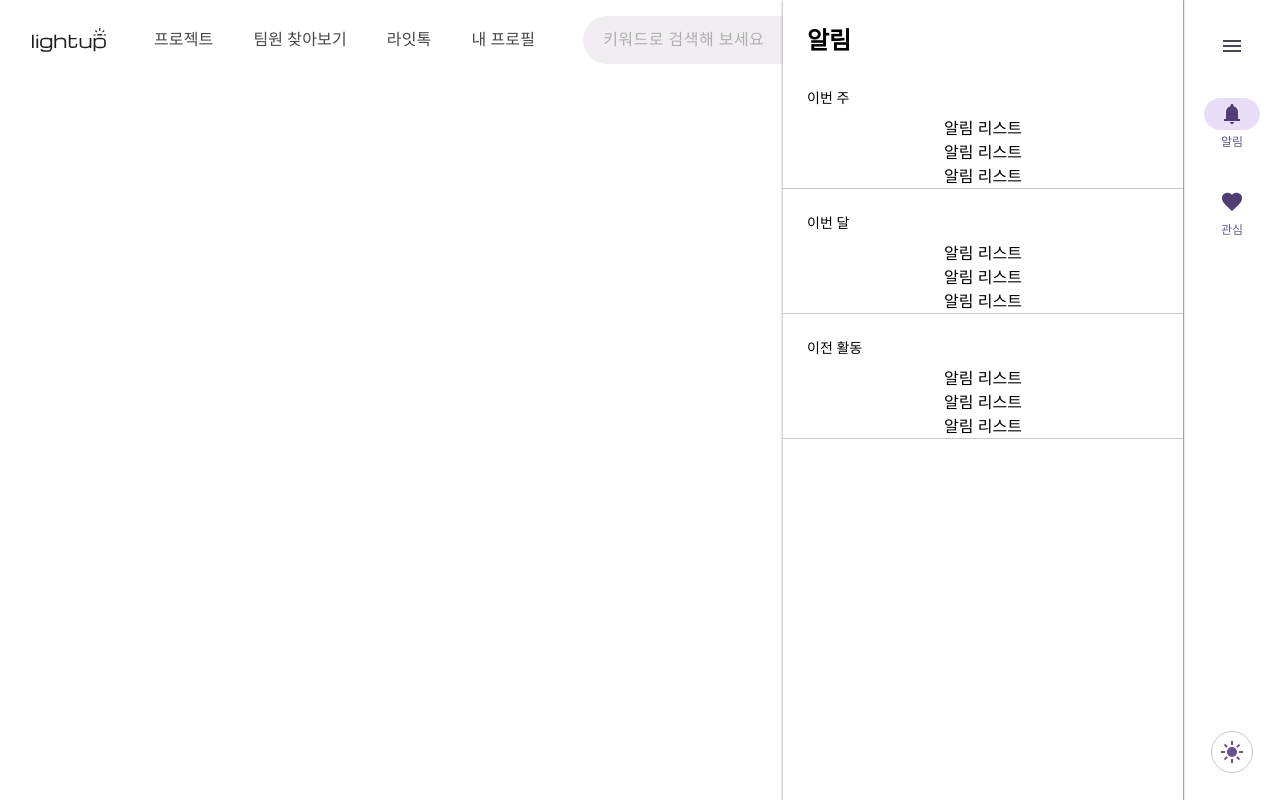
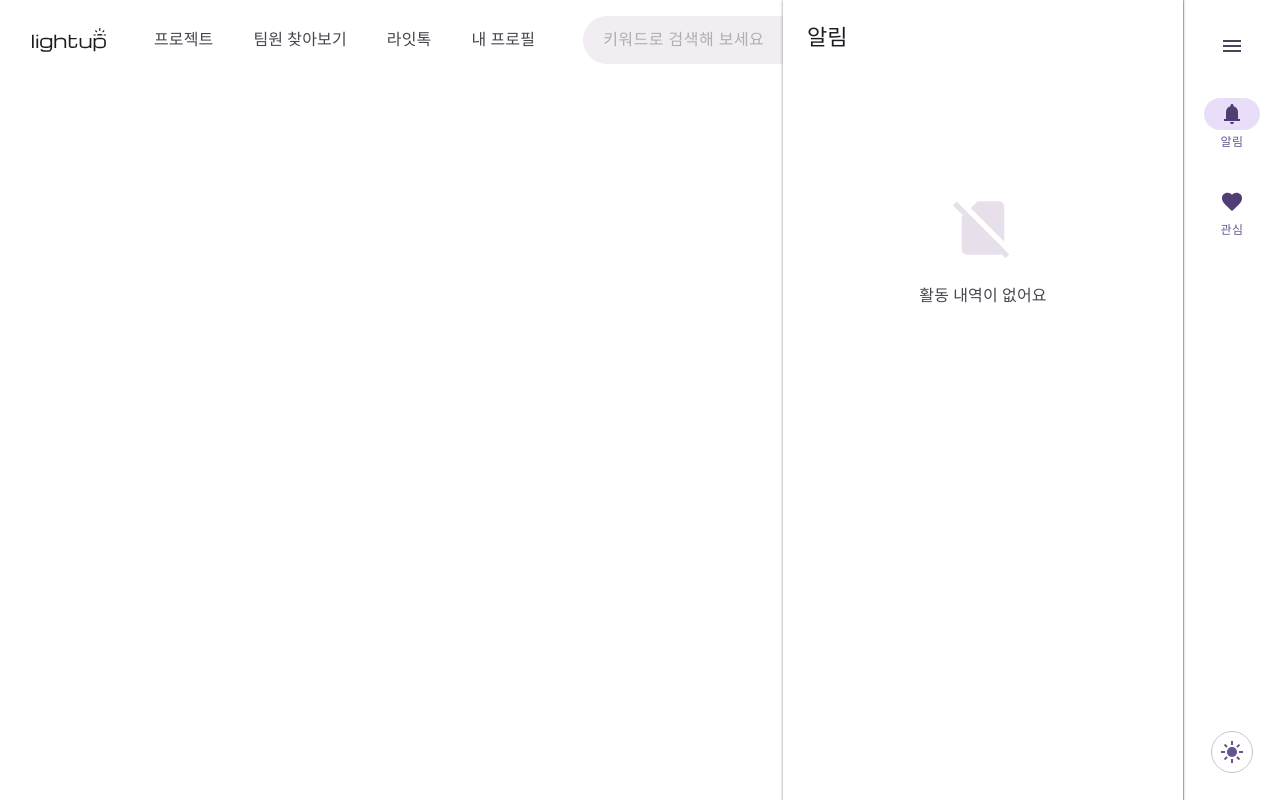
Before and after one commit to 1ronPark/Front-end, a React (Vite) app: page / in a window 1280 px wide. Both pictures are taken after a click on the button "알림". Built offline with nearby package versions, Linux system fonts and the light colour scheme; a web font is replaced by a local one.

Commit message:
SideNavbar.tsx toggle버튼 따로 되어있던거 통합

```diff
--- a/src/App.css
+++ b/src/App.css
@@ -105,7 +105,7 @@
     font-family: "Noto Sans KR";
     font-size: 14px;
     font-style: normal;
-    font-weight: 500;
+    font-weight: 600;
     line-height: 20px; /* 142.857% */
     letter-spacing: 0.1px;
   }
--- a/src/components/common/mainNavbar/SearchInput.tsx
+++ b/src/components/common/mainNavbar/SearchInput.tsx
@@ -1,4 +1,4 @@
-import ic_search from '../../../assets/ic_search.svg';
+import ic_search from "../../../assets/ic_search.svg";
 
 type SearchInputProps = {
   placeholder?: string;
--- a/src/components/common/sideNavbar/FavoriteList.tsx
+++ b/src/components/common/sideNavbar/FavoriteList.tsx
@@ -3,10 +3,11 @@ const FavoriteList = () => {
     <>
       {/* 헤더 */}
       <div className="w-[400px] flex flex-col px-6 pt-6 pb-2 gap-2">
-        <div className="font-semibold text-2xl">관심</div>
+        <div className="title-large text-[#1D1B20]">관심</div>
+        {/* <div className="title-large">관심</div> */}
       </div>
 
-      <div className="w-[400px] flex flex-col px-6 pt-6 pb-2 gap-2 text-sm">
+      <div className="w-[400px] flex flex-col px-6 pt-6 pb-2 gap-2 title-small text-[#49454E]">
         최근 본
       </div>
       <div className="flex flex-col justify-center items-center min-h-[72px] border-b border-[#CBC4CF]">
@@ -15,7 +16,7 @@ const FavoriteList = () => {
         <div>관심 리스트</div>
       </div>
       {/* 관심그룹 1*/}
-      <div className="w-[400px] flex flex-col px-6 pt-6 pb-2 gap-2 text-sm">
+      <div className="w-[400px] flex flex-col px-6 pt-6 pb-2 gap-2 title-small text-[#49454E]">
         관심그룹 1
       </div>
       <div className="flex flex-col items-center justify-center min-h-[72px] border-b border-[#CBC4CF]">
@@ -25,7 +26,7 @@ const FavoriteList = () => {
       </div>
 
       {/* 관심그루 2*/}
-      <div className="w-[400px] flex flex-col px-6 pt-6 pb-2 gap-2 text-sm">
+      <div className="w-[400px] flex flex-col px-6 pt-6 pb-2 gap-2 title-small text-[#49454E]">
         관심그룹 2
       </div>
 
--- a/src/components/common/sideNavbar/NoFavoriteList.tsx
+++ b/src/components/common/sideNavbar/NoFavoriteList.tsx
@@ -5,14 +5,12 @@ const NoFavoriteList = () => {
     <div className="flex flex-col justify-center items-center gap-2">
       {/* 헤더 */}
       <div className="w-[400px] flex flex-col px-6 pt-6 pb-2 gap-2">
-        <div className="font-semibold text-2xl">알림</div>
+        <div className="title-large">알림</div>
       </div>
       {/* 활동 내역 없음 표시 */}
       <div className="flex flex-col items-center py-[128px] gap-6">
         <img src={noFavoriteIcon} />
-        <p className="font-normal text-[16px] text-[#49454E]">
-          관심 목록을 추가해 보세요
-        </p>
+        <p className="title-medium text-[#49454E]">관심 목록을 추가해 보세요</p>
       </div>
     </div>
   );
--- a/src/components/common/sideNavbar/NoNotificationList.tsx
+++ b/src/components/common/sideNavbar/NoNotificationList.tsx
@@ -5,14 +5,12 @@ const NoNotificationList = () => {
     <div className="flex flex-col justify-center items-center gap-2">
       {/* 헤더 */}
       <div className="w-[400px] flex flex-col px-6 pt-6 pb-2 gap-2">
-        <div className="font-semibold text-2xl">알림</div>
+        <div className="title-large">알림</div>
       </div>
       {/* 활동 내역 없음 표시 */}
       <div className="flex flex-col items-center py-[128px] gap-6">
         <img src={noNotificationIcon} />
-        <p className="font-normal text-[16px] text-[#49454E]">
-          활동 내역이 없어요
-        </p>
+        <p className="title-medium text-[#49454E]">활동 내역이 없어요</p>
       </div>
     </div>
   );
--- a/src/components/common/sideNavbar/NotificationList.tsx
+++ b/src/components/common/sideNavbar/NotificationList.tsx
@@ -3,10 +3,10 @@ const NotificationList = () => {
     <>
       {/* 헤더 */}
       <div className="w-[400px] flex flex-col px-6 pt-6 pb-2 gap-2">
-        <div className="font-semibold text-2xl">알림</div>
+        <div className="title-large">알림</div>
       </div>
       {/* 이번 주 */}
-      <div className="w-[400px] flex flex-col px-6 pt-6 pb-2 gap-2 text-sm">
+      <div className="w-[400px] flex flex-col px-6 pt-6 pb-2 gap-2 title-small text-[#49454E]">
         이번 주
       </div>
       <div className="flex flex-col justify-center items-center min-h-[72px] border-b border-[#CBC4CF]">
@@ -16,7 +16,7 @@ const NotificationList = () => {
       </div>
 
       {/* 이번 달 */}
-      <div className="w-[400px] flex flex-col px-6 pt-6 pb-2 gap-2 text-sm">
+      <div className="w-[400px] flex flex-col px-6 pt-6 pb-2 gap-2 title-small text-[#49454E]">
         이번 달
       </div>
       <div className="flex flex-col items-center justify-center min-h-[72px] border-b border-[#CBC4CF]">
@@ -26,7 +26,7 @@ const NotificationList = () => {
       </div>
 
       {/* 이전 활동 */}
-      <div className="w-[400px] flex flex-col px-6 pt-6 pb-2 gap-2 text-sm">
+      <div className="w-[400px] flex flex-col px-6 pt-6 pb-2 gap-2 title-small text-[#49454E]">
         이전 활동
       </div>
 
--- a/src/components/common/sideNavbar/NotificationPanel.tsx
+++ b/src/components/common/sideNavbar/NotificationPanel.tsx
@@ -8,9 +8,9 @@ const NotificationPanel = () => {
     shadow-[0px_1px_2px_0px_rgba(0,0,0,0.30),_0px_1px_3px_1px_rgba(0,0,0,0.15)]"
     >
       {/* 알림 목록이 있으면 이걸 사용 */}
-      <NotificationList />
+      {/* <NotificationList /> */}
       {/* 알림 목록이 없으면 이걸 사용 */}
-      {/* <NoNotificationList /> */}
+      <NoNotificationList />
     </div>
   );
 };
--- a/src/components/common/sideNavbar/SideNavbar.tsx
+++ b/src/components/common/sideNavbar/SideNavbar.tsx
@@ -7,28 +7,19 @@ import NotificationPanel from "./NotificationPanel";
 import FavoritePanel from "./FavoritePanel";
 
 const SideNavbar = () => {
-  const [isNotificationOpen, setIsNotificationOpen] = useState(false);
-  const [isFavoriteOpen, setIsFavoriteOpen] = useState(false);
+  const [activePanel, setActivePanel] = useState<
+    "notification" | "favorite" | null
+  >(null);
 
-  const toggleNotification = () => {
-    if (isFavoriteOpen === true) {
-      setIsFavoriteOpen(false);
-    }
-    setIsNotificationOpen(!isNotificationOpen);
-  };
-
-  const toggleFavorite = () => {
-    if (isNotificationOpen === true) {
-      setIsNotificationOpen(false);
-    }
-    setIsFavoriteOpen(!isFavoriteOpen);
+  const togglePanel = (panel: "notification" | "favorite") => {
+    setActivePanel((prev) => (prev === panel ? null : panel));
   };
 
   return (
     <>
       <div
         className="fixed right-0 w-[97px] h-screen py-6 bg-[#FFF]
-    flex flex-col items-center gap-6 text-[#68548E] text-xs text-center not-italic border-l border-l-[#CBC4CF] box-border"
+    flex flex-col items-center gap-6 border-l border-l-[#CBC4CF] box-border"
       >
         {/* 메뉴 버튼 */}
         <div className="w-[56px] h-[56px] flex justify-center items-center py-1 gap-[10px]">
@@ -41,35 +32,44 @@ const SideNavbar = () => {
             {/* 알림 버튼 */}
 
             <button
-              onClick={toggleNotification}
+              onClick={() => togglePanel("notification")}
               className="flex flex-col justify-center items-center py-1.5 gap-1"
             >
               <div
-                className={`flex flex-col items-center justify-center w-[56px] h-[32px] py-1 gap-2.5 rounded-2xl hover:bg-[#E9DEF8]
-                  ${isNotificationOpen && "bg-[#E9DEF8]"}`}
+                className={`flex flex-col items-center justify-center w-[56px] h-[32px] py-1 gap-2.5 rounded-2xl
+                  ${
+                    activePanel === "notification"
+                      ? "bg-[#E9DEF8]"
+                      : "hover:bg-[#E9DEF8]"
+                  }
+                  `}
               >
                 <img
                   src={notificationIcon}
                   className="flex justify-center items-center py-1 gap-[10px]"
                 />
               </div>
-              <span>알림</span>
+              <p className="label-medium text-[#68548E]">알림</p>
             </button>
             {/* 관심 버튼 */}
             <button
-              onClick={toggleFavorite}
+              onClick={() => togglePanel("favorite")}
               className="flex flex-col justify-center items-center py-1.5 gap-1"
             >
               <div
                 className={`flex flex-col items-center justify-center w-[56px] h-[32px] py-1 gap-2.5 rounded-2xl hover:bg-[#E9DEF8]
-                ${isFavoriteOpen && "bg-[#E9DEF8]"}`}
+                  ${
+                    activePanel === "favorite"
+                      ? "bg-[#E9DEF8]"
+                      : "hover:bg-[#E9DEF8]"
+                  }`}
               >
                 <img
                   src={favoriteIcon}
                   className="flex justify-center items-center py-1 gap-[10px]"
                 />
               </div>
-              <span>관심</span>
+              <p className="label-medium text-[#68548E]">관심</p>
             </button>
           </div>
           {/* 다크/라이트모드 */}
@@ -80,8 +80,8 @@ const SideNavbar = () => {
           </div>
         </div>
       </div>
-      {isNotificationOpen && <NotificationPanel />}
-      {isFavoriteOpen && <FavoritePanel />}
+      {activePanel === "notification" && <NotificationPanel />}
+      {activePanel === "favorite" && <FavoritePanel />}
     </>
   );
 };
```
Also changed, not shown: src/components/common/mainNavbar/MainNavbar.tsx (+20 -15 lines).
